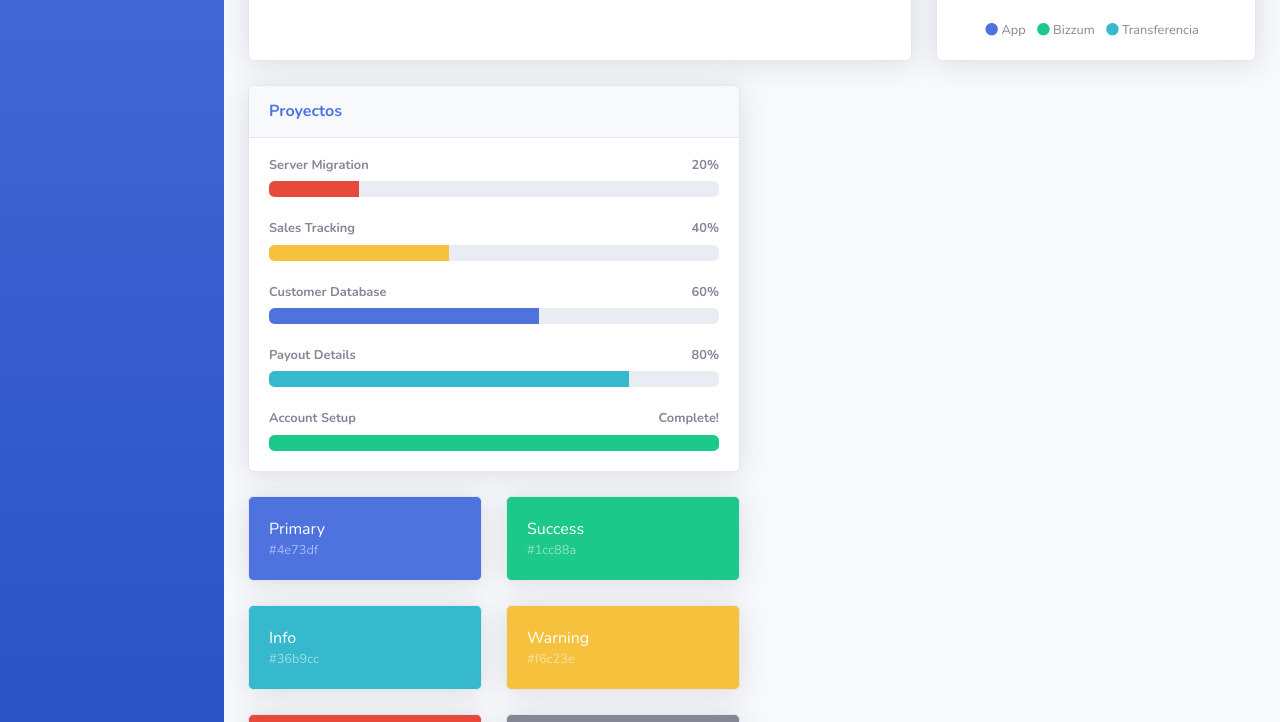
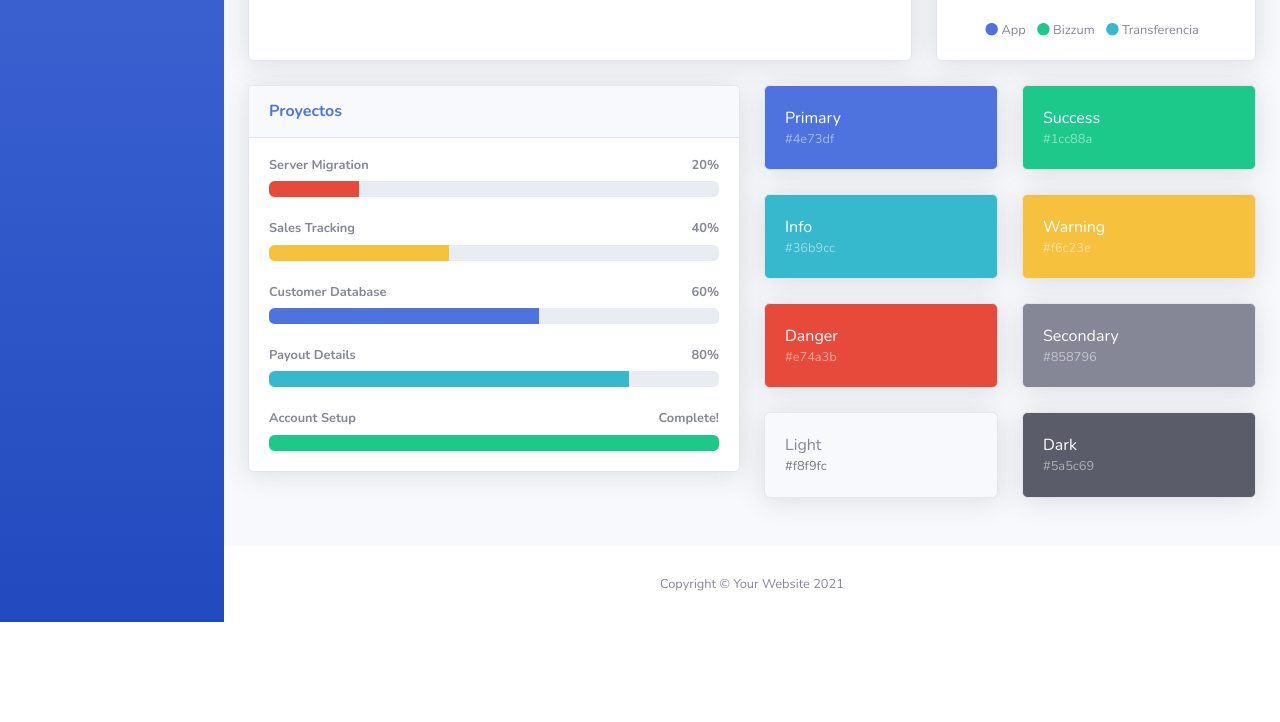
Before and after one commit to FranciscoFer99/CentroDeportivo, a website with bundled scripts: page index.html in a window 1280 px wide. Shown: the part 632-1354 px from the top of the page. After the commit the page ends 1254 px from the top, so only its background shows below. Built offline with nearby package versions, Linux system fonts and the light colour scheme.

Commit message:
Update v2

```diff
--- a/index.html
+++ b/index.html
@@ -579,7 +579,8 @@
                                     </div>
                                 </div>
                             </div>
-
+                        </div>
+                            <div class="col-lg-6 mb-4">
                             <!-- Color System -->
                             <div class="row">
                                 <div class="col-lg-6 mb-4">
```
